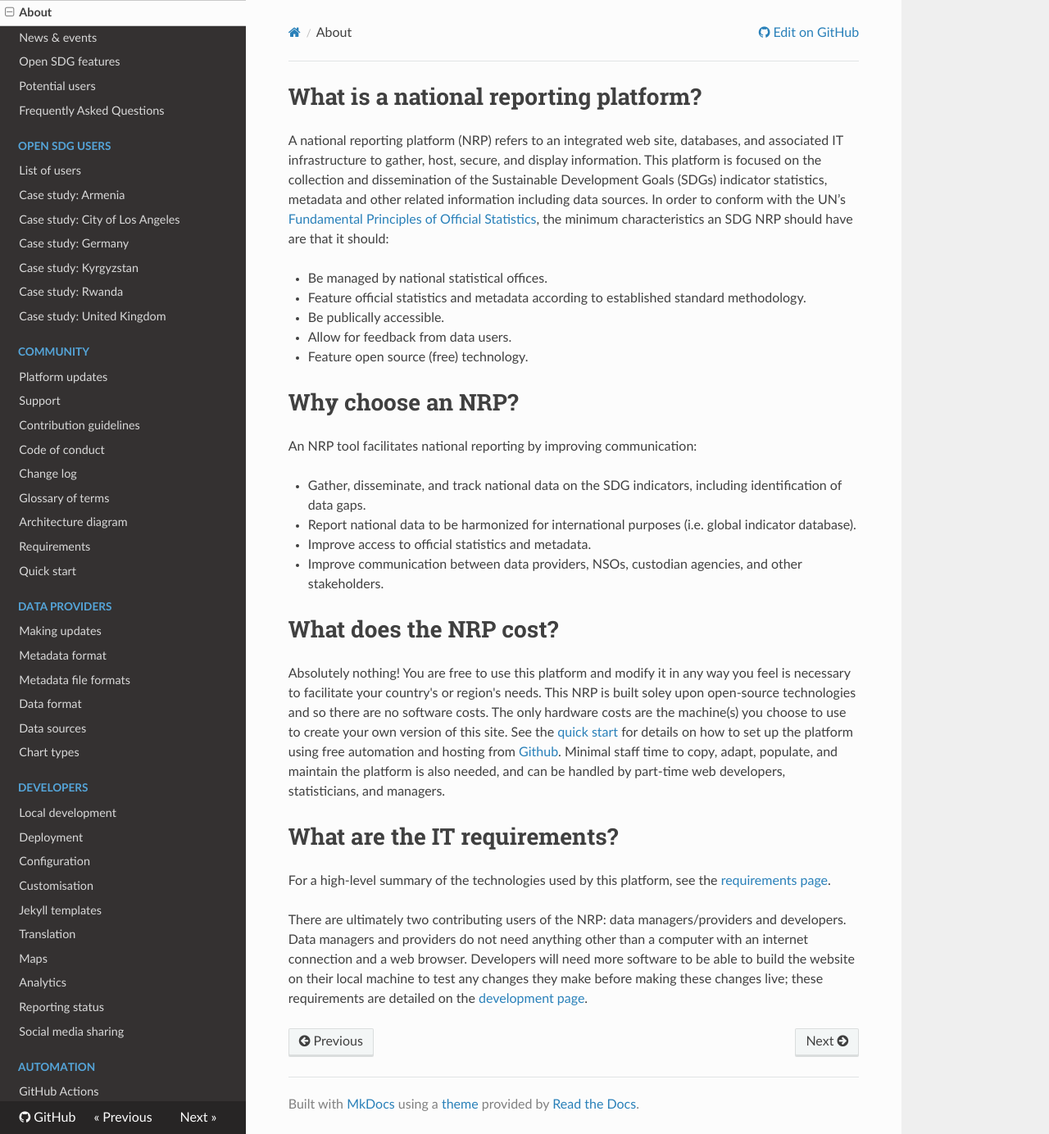
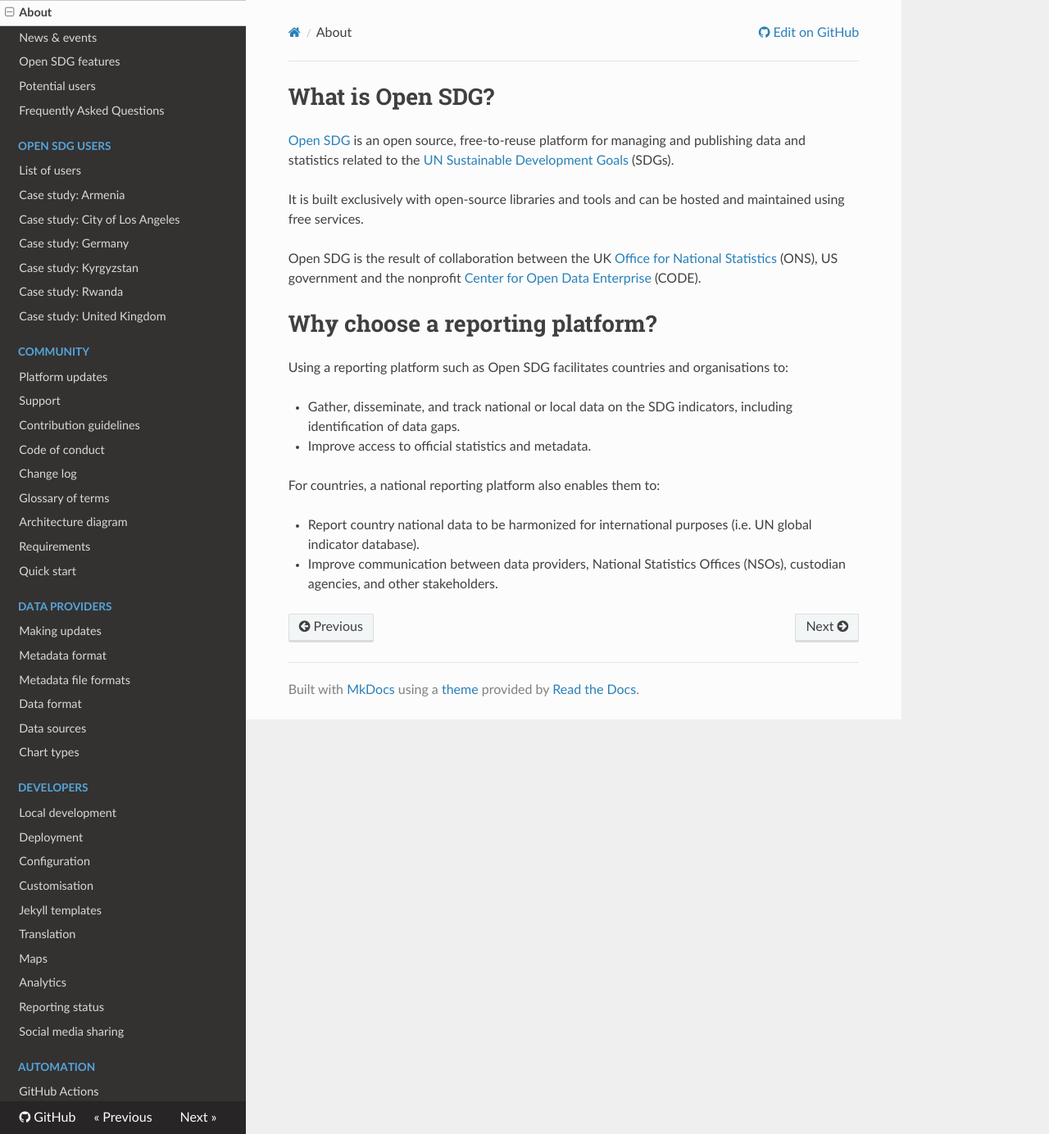
Before and after one commit to open-sdg/open-sdg, an MkDocs documentation site: the page built from docs/about.md, in a window 1280 px wide and 1384 px high. Shown: the whole window at 82% size. Built offline with MkDocs 1.6.1, drawn with Linux system fonts in a browser that asks for light colours; nearby versions of some CDN libraries; old or Windows-style settings are respelled for this version of MkDocs.

Commit message:
Update about.md
Revamped to include initial info on organisations behind Open SDG, remove some details that will be incorporated into FAQ page and lessen focus on 'national' reporting platforms given sub-national use.

```diff
--- a/docs/about.md
+++ b/docs/about.md
@@ -1,28 +1,19 @@
-<h1>What is a national reporting platform?</h1>
+<h1>What is Open SDG?</h1>
 
-A national reporting platform (NRP) refers to an integrated web site, databases, and associated IT infrastructure to gather, host, secure, and display information. This platform is focused on the collection and dissemination of the Sustainable Development Goals (SDGs) indicator statistics, metadata and other related information including data sources. In order to conform with the UN’s [Fundamental Principles of Official Statistics](https://unstats.un.org/unsd/dnss/gp/fundprinciples.aspx), the minimum characteristics an SDG NRP should have are that it should:
+[Open SDG](https://github.com/open-sdg/open-sdg)  is an open source, free-to-reuse platform for managing and publishing data and statistics related to the [UN Sustainable Development Goals](https://www.un.org/sustainabledevelopment/sustainable-development-goals/) (SDGs).
 
-* Be managed by national statistical offices.
-* Feature official statistics and metadata according to established standard methodology.
-* Be publically accessible.
-* Allow for feedback from data users.
-* Feature open source (free) technology.
+It is built exclusively with open-source libraries and tools and can be hosted and maintained using free services.
 
-# Why choose an NRP?
+Open SDG is the result of collaboration between the UK [Office for National Statistics](https://www.ons.gov.uk/aboutus) (ONS), US government and the nonprofit [Center for Open Data Enterprise](https://www.opendataenterprise.org/) (CODE).
 
-An NRP tool facilitates national reporting by improving communication:
+# Why choose a reporting platform?
 
-* Gather, disseminate, and track national data on the SDG indicators, including identification of data gaps.
-* Report national data to be harmonized for international purposes (i.e. global indicator database).
+Using a reporting platform such as Open SDG facilitates countries and organisations to:
+
+* Gather, disseminate, and track national or local data on the SDG indicators, including identification of data gaps.
 * Improve access to official statistics and metadata.
-* Improve communication between data providers, NSOs, custodian agencies, and other stakeholders.
 
-# What does the NRP cost?
+For countries, a national reporting platform also enables them to:
 
-Absolutely nothing! You are free to use this platform and modify it in any way you feel is necessary to facilitate your country's or region's needs. This NRP is built soley upon open-source technologies and so there are no software costs. The only hardware costs are the machine(s) you choose to use to create your own version of this site. See the [quick start](quick-start.md) for details on how to set up the platform using free automation and hosting from [Github](https://github.com). Minimal staff time to copy, adapt, populate, and maintain the platform is also needed, and can be handled by part-time web developers, statisticians, and managers.
-
-# What are the IT requirements?
-
-For a high-level summary of the technologies used by this platform, see the [requirements page](requirements.md).
-
-There are ultimately two contributing users of the NRP: data managers/providers and developers. Data managers and providers do not need anything other than a computer with an internet connection and a web browser. Developers will need more software to be able to build the website on their local machine to test any changes they make before making these changes live; these requirements are detailed on the [development page](development.md).
+* Report country national data to be harmonized for international purposes (i.e. UN global indicator database).
+* Improve communication between data providers, National Statistics Offices (NSOs), custodian agencies, and other stakeholders.
```
